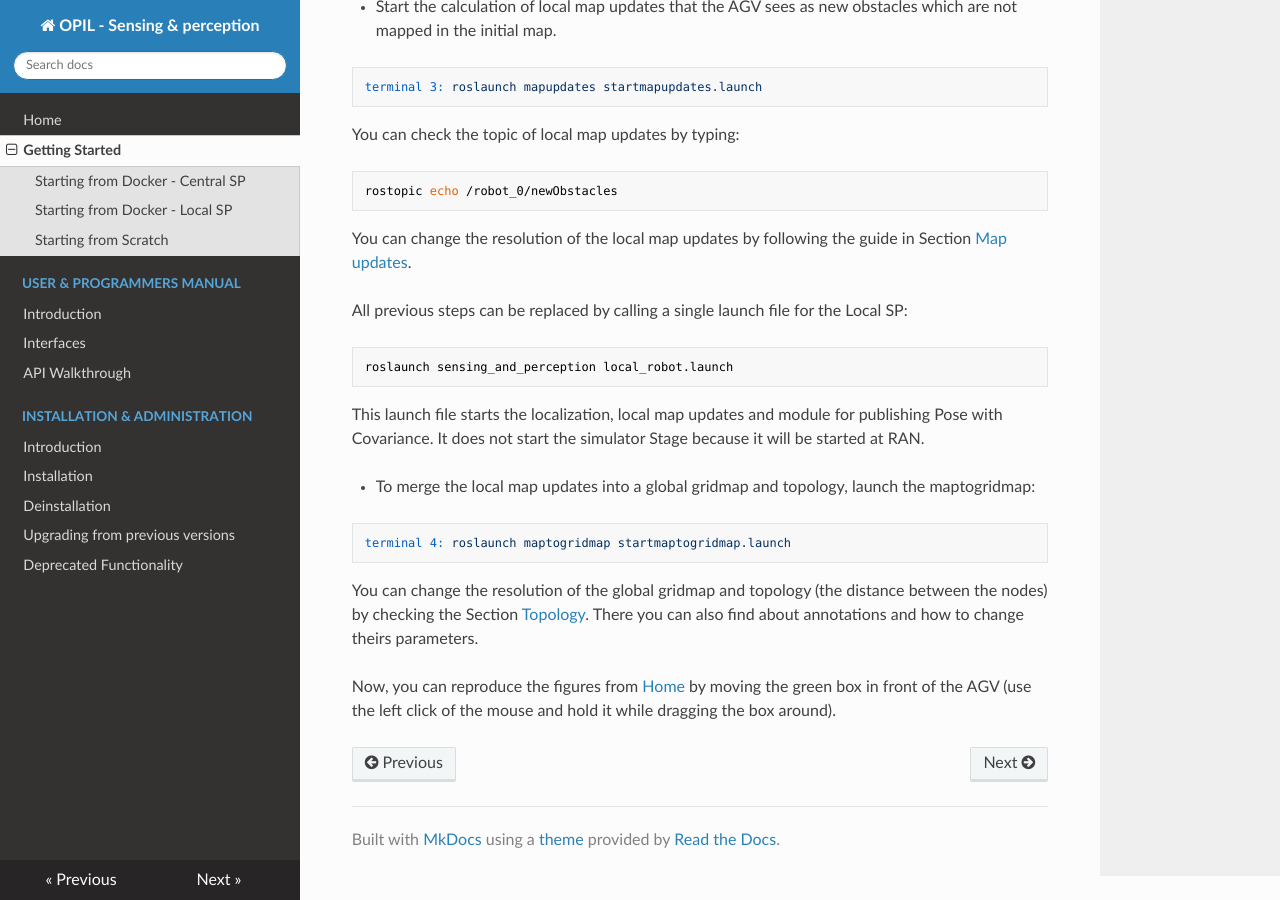
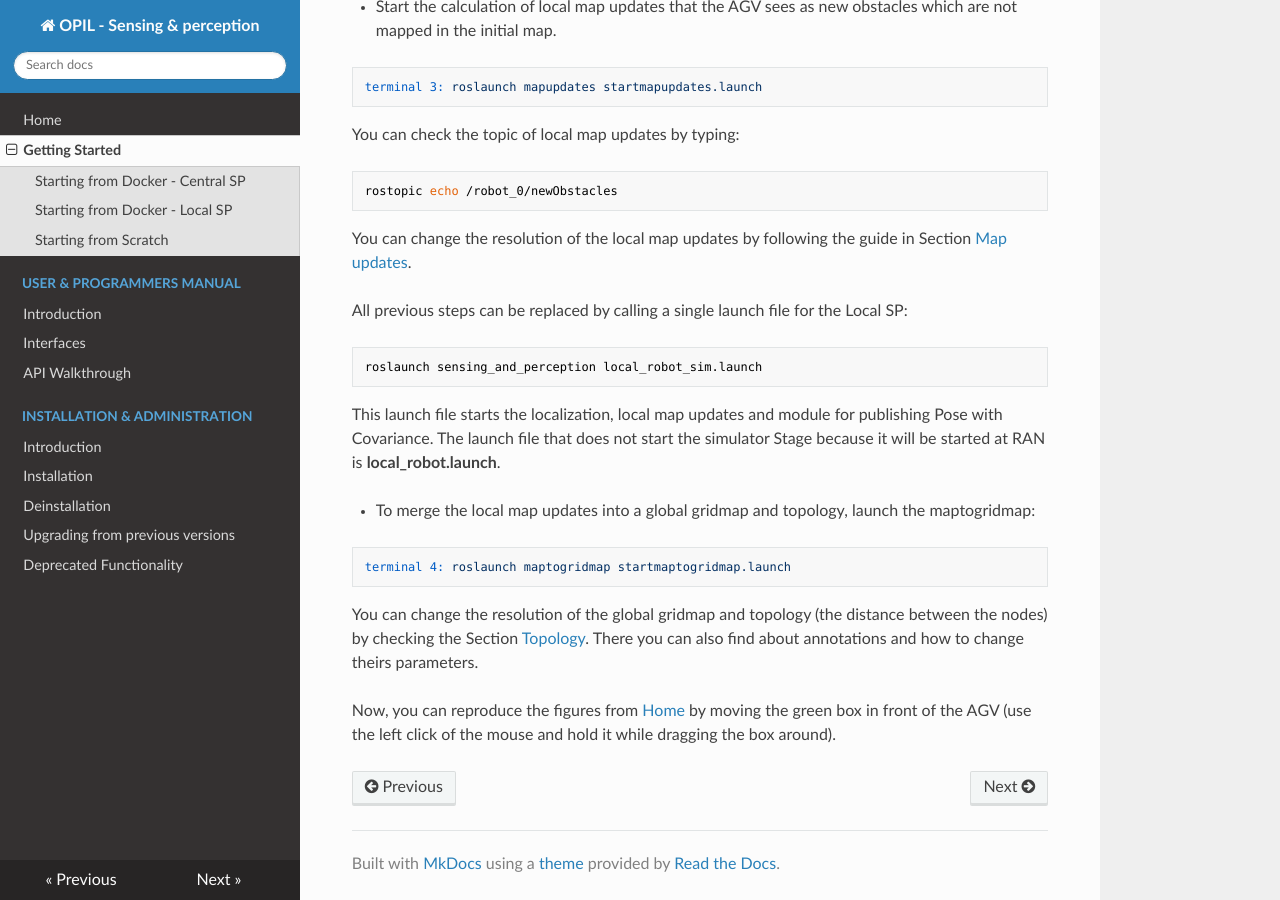
Before and after one commit to ramp-eu/Central_Sensing_and_Perception, an MkDocs documentation site: the page built from doc/docs/start.md, in a window 1280 px wide and 900 px high, scrolled down 5298 px. Built offline with MkDocs 1.6.1, drawn with Linux system fonts in a browser that asks for light colours; nearby versions of some CDN libraries.

Commit message:
preparing launch for local SP docker with the simulator Stage

````diff
--- a/doc/docs/start.md
+++ b/doc/docs/start.md
@@ -144,9 +144,9 @@ You can change the resolution of the local map updates by following the guide in
 
 All previous steps can be replaced by calling a single launch file for the Local SP:
 ```
-roslaunch sensing_and_perception local_robot.launch
+roslaunch sensing_and_perception local_robot_sim.launch
 ```
-This launch file starts the localization, local map updates and module for publishing Pose with Covariance. It does not start the simulator Stage because it will be started at RAN.
+This launch file starts the localization, local map updates and module for publishing Pose with Covariance. The launch file that does not start the simulator Stage because it will be started at RAN is **local_robot.launch**.
 
 * To merge the local map updates into a global gridmap and topology, launch the maptogridmap:
 ```
````
Also changed, not shown: 1 other file.
